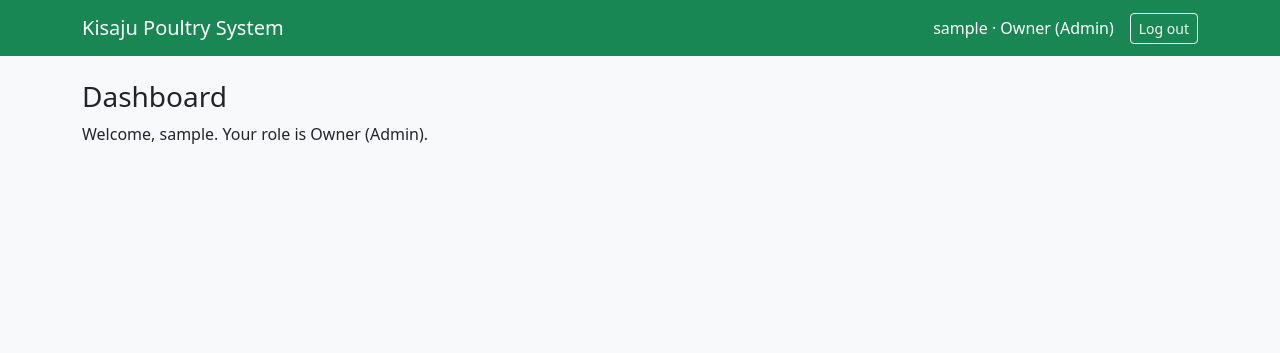
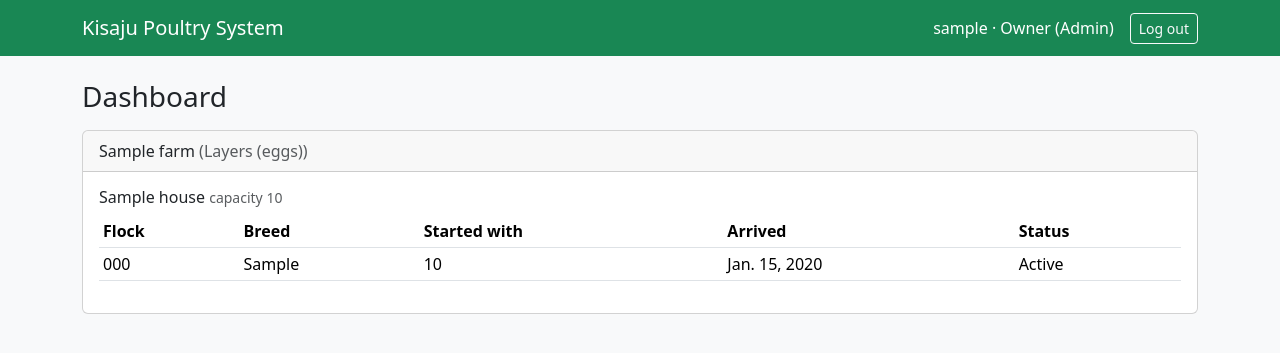
Before and after one commit to EcclahNdege/kisaju, a Django app: page / in a window 1280 px wide. Shown: the top 353 px of the page. Run offline with Django 5.2, Linux system fonts and the light colour scheme; a user stored in the database is signed in; tables that the repository leaves empty hold one stand-in row (values such as "Sample post").

Commit message:
Dashboard shows farms, houses and flocks by user access

```diff
--- /dev/null
+++ b/farms/access.py
@@ -0,0 +1,12 @@
+from .models import Farm
+
+ALL_FARM_ROLES = ('owner', 'accountant')
+
+
+def visible_farms(user):
+    """Return the farms this user is allowed to see."""
+    if user.role in ALL_FARM_ROLES:
+        return Farm.objects.filter(is_active=True)
+    if user.farm_id:
+        return Farm.objects.filter(pk=user.farm_id, is_active=True)
+    return Farm.objects.none()
--- a/farms/views.py
+++ b/farms/views.py
@@ -1,7 +1,10 @@
 from django.contrib.auth.decorators import login_required
 from django.shortcuts import render
+
+from .access import visible_farms
 
 
 @login_required
 def dashboard(request):
-    return render(request, 'dashboard.html')
+    farms = visible_farms(request.user).prefetch_related('houses__flocks')
+    return render(request, 'dashboard.html', {'farms': farms})
--- a/templates/dashboard.html
+++ b/templates/dashboard.html
@@ -1,5 +1,37 @@
 {% extends "base.html" %}
 {% block content %}
-<h3>Dashboard</h3>
-<p>Welcome, {{ user.username }}. Your role is {{ user.get_role_display }}.</p>
+<h3 class="mb-3">Dashboard</h3>
+
+{% for farm in farms %}
+<div class="card mb-3">
+  <div class="card-header">
+    {{ farm.name }} <span class="text-muted">({{ farm.get_farm_type_display }})</span>
+  </div>
+  <div class="card-body">
+    {% for house in farm.houses.all %}
+      <h6>{{ house.name }} <small class="text-muted">capacity {{ house.capacity }}</small></h6>
+      <table class="table table-sm mb-3">
+        <thead>
+          <tr><th>Flock</th><th>Breed</th><th>Started with</th><th>Arrived</th><th>Status</th></tr>
+        </thead>
+        {% for flock in house.flocks.all %}
+        <tr>
+          <td>{{ flock.code }}</td>
+          <td>{{ flock.breed }}</td>
+          <td>{{ flock.initial_quantity }}</td>
+          <td>{{ flock.arrival_date }}</td>
+          <td>{{ flock.get_status_display }}</td>
+        </tr>
+        {% empty %}
+        <tr><td colspan="5" class="text-muted">No flocks in this house.</td></tr>
+        {% endfor %}
+      </table>
+    {% empty %}
+      <p class="text-muted mb-0">No houses yet.</p>
+    {% endfor %}
+  </div>
+</div>
+{% empty %}
+<p class="text-muted">No farms are assigned to you. Ask the Owner.</p>
+{% endfor %}
 {% endblock %}
```
